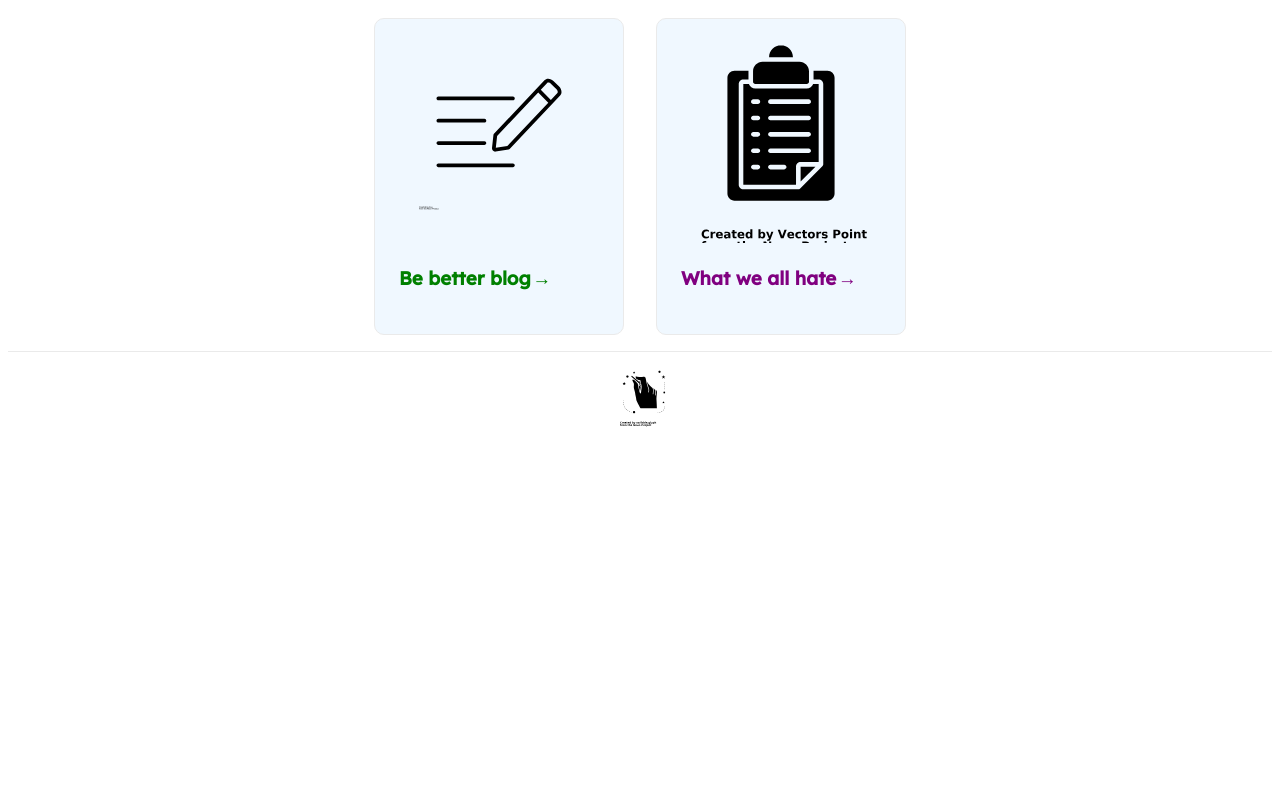
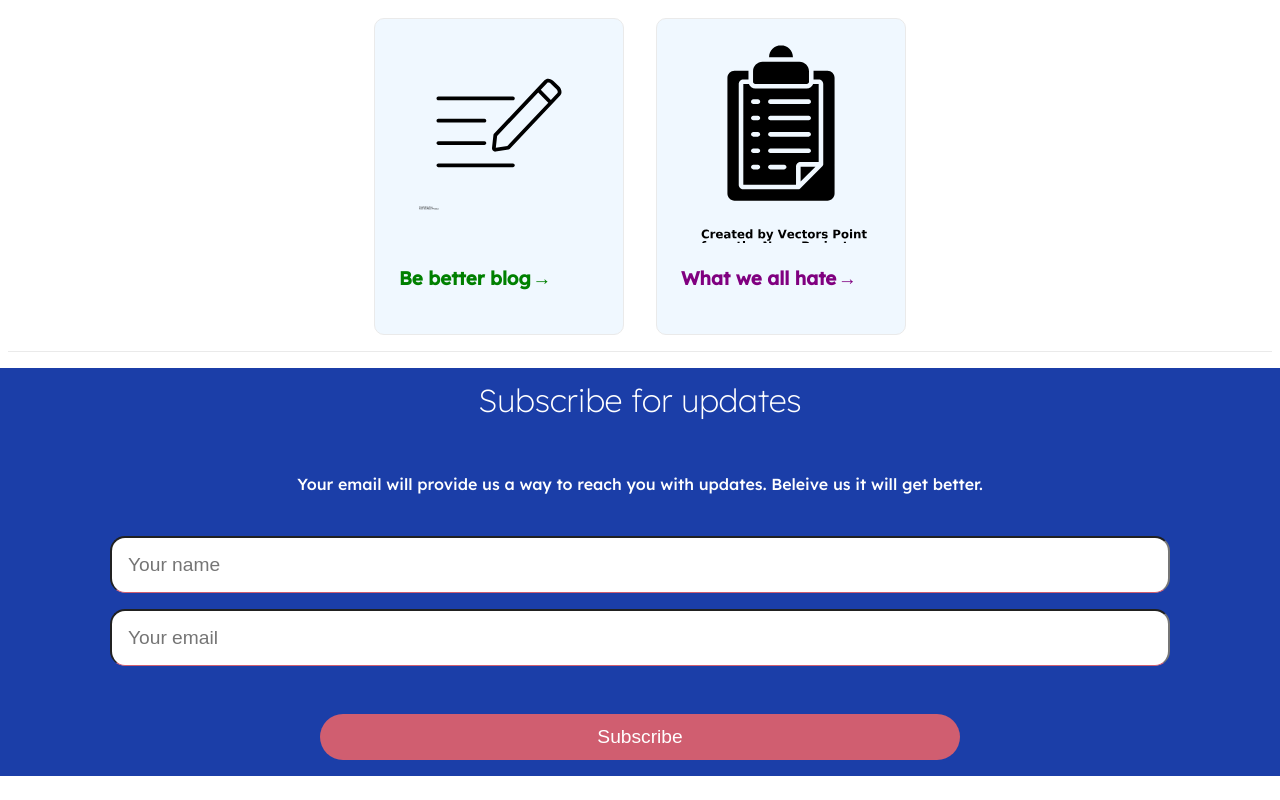
Before and after one commit to Ujju09/naeRaste, a Next.js app: page / in a window 1280 px wide. Shown: the part 486-1286 px from the top of the page. Before the commit the page ends 918 px from the top, so only its background shows below. Built offline with nearby package versions, Linux system fonts and the light colour scheme.

Commit message:
added subscribe feature

```diff
--- /dev/null
+++ b/components/newsletter.js
@@ -0,0 +1,127 @@
+/** @format */
+
+import styles from "../styles/Home.module.css";
+import { useState } from "react";
+
+export default function Newsletter() {
+  const initialState = Object.freeze({
+    email: "",
+    fullname: "",
+  });
+  const [formData, setFormData] = useState(initialState);
+
+  const [loading, setLoading] = useState("Subscribe");
+
+  const handleChange = (event) => {
+    const { name, value } = event.target;
+    setFormData({ ...formData, [name]: value });
+  };
+
+  const payload = JSON.stringify({
+    records: [
+      {
+        fields: {
+          Email: formData.email,
+          Name: formData.fullname,
+        },
+      },
+    ],
+  });
+
+  const handleSubmit = (e) => {
+    e.preventDefault();
+
+    if (formData.email === "" || formData.fullname === "") {
+      alert("Please fill out all fields");
+    } else {
+      const requestOptions = {
+        method: "POST",
+        headers: {
+          Authorization: `Bearer ${process.env.NEXT_PUBLIC_API_KEY}`,
+          "Content-Type": "application/json",
+        },
+        body: payload,
+      };
+      setLoading("Subscribing...");
+      fetch(
+        `https://api.airtable.com/v0/appL3eEYotbT6ZB0m/Subscribers`,
+        requestOptions
+      )
+        .then((response) => {
+          if (response.status === 200) {
+            setLoading("Subscribed!");
+            setFormData(initialState);
+          }
+        })
+        .catch((error) => {
+          setLoading("Something went wrong!");
+        });
+    }
+  };
+  return (
+    <footer className={styles.footer}>
+      {loading === "Subscribed!" ? (
+        <h1 className={styles.title}>Great! You&apos;re subscribed.</h1>
+      ) : (
+        <div
+          style={{
+            color: "#D05E70",
+            display: "flex",
+            flex: "1",
+            justifyContent: "center",
+            alignItems: "center",
+            flexDirection: "column",
+            gap: "1rem",
+            width: "100vw",
+            backgroundColor: "#1B3EA8",
+          }}
+        >
+          <h1 className={styles.title}>Subscribe for updates</h1>
+          <p
+            style={{
+              color: "white",
+              fontSize: "1rem",
+              padding: "10px",
+              textAlign: "center",
+            }}
+          >
+            Your email will provide us a way to reach you with updates. Beleive
+            us it will get better.
+          </p>
+          <input
+            type="text"
+            placeholder="Your name"
+            style={{
+              borderBottom: "1px solid #D05E70",
+              borderRadius: "15px",
+              width: "80%",
+              padding: "1rem",
+              fontSize: "1.2rem",
+            }}
+            value={formData.fullname}
+            name="fullname"
+            onChange={handleChange}
+          />
+          <input
+            type="text"
+            placeholder="Your email"
+            name="email"
+            style={{
+              borderBottom: "1px solid #D05E70",
+              borderRadius: "15px",
+              width: "80%",
+              padding: "1rem",
+              fontSize: "1.2rem",
+              marginBottom: "1rem",
+            }}
+            value={formData.email}
+            onChange={handleChange}
+          />
+          <button className={styles.button} onClick={handleSubmit}>
+            {loading}
+          </button>
+        </div>
+      )}
+    </footer>
+  );
+}
--- a/pages/index.tsx
+++ b/pages/index.tsx
@@ -3,6 +3,7 @@ import Head from 'next/head'
 import Image from 'next/image'
 import styles from '../styles/Home.module.css'
 import Link from 'next/link'
+import Newsletter from '../components/Newsletter'
 const Home: NextPage = () => {
   return (
     <div className={styles.container}>
@@ -48,7 +49,7 @@ const Home: NextPage = () => {
           </Link>
           <Link href="/exams" >
             <a className={styles.card}>
-            <Image src="/exams.svg" alt="Exams" width={200} height={200} />
+            <Image src="/exams.svg" alt="Exams" width={200} height={200}/>
             <h3 style={{
               color: 'purple',
             }}>What we all hate &rarr;</h3>
@@ -58,9 +59,7 @@ const Home: NextPage = () => {
         </div>
       </main>
 
-      <footer className={styles.footer}>
-          <span className={styles.logo}> <Image src="/art.svg" alt="naeRaste" width={60} height={60} /> </span>
-      </footer>
+      <Newsletter />
     </div>
   )
 }
--- a/styles/Home.module.css
+++ b/styles/Home.module.css
@@ -21,6 +21,7 @@
   border-top: 1px solid #eaeaea;
   justify-content: center;
   align-items: center;
+  font-family: 'Lexend', monospace;
 }
 
 .footer a {
@@ -141,3 +142,23 @@
     height: 200px;
   }
 }
+
+.button{
+  background-color:#D05E70;
+  border-radius: 40px;
+  color: white;
+  padding: 0.75rem 1.25rem;
+  font-size: 1.2rem;
+  width: 50%;
+  font-weight: 300;
+  border: none;
+  cursor: pointer;
+  margin: 1rem;
+}
+
+.button:hover,
+.button:focus,
+.button:active {
+  background-color: #B04D4D;
+  border: white 1px solid;
+}
```
Also changed, not shown: public/site.webmanifest.
